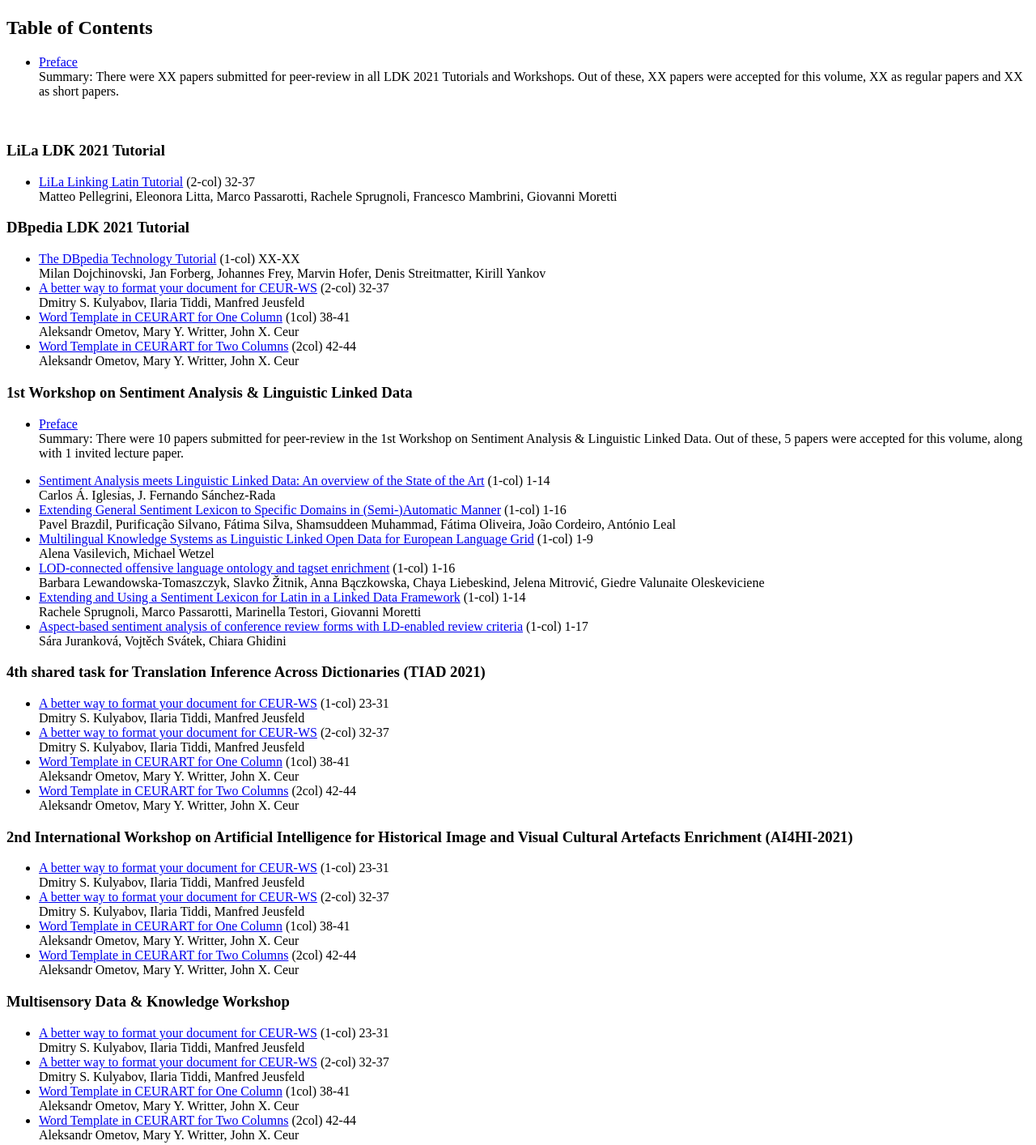
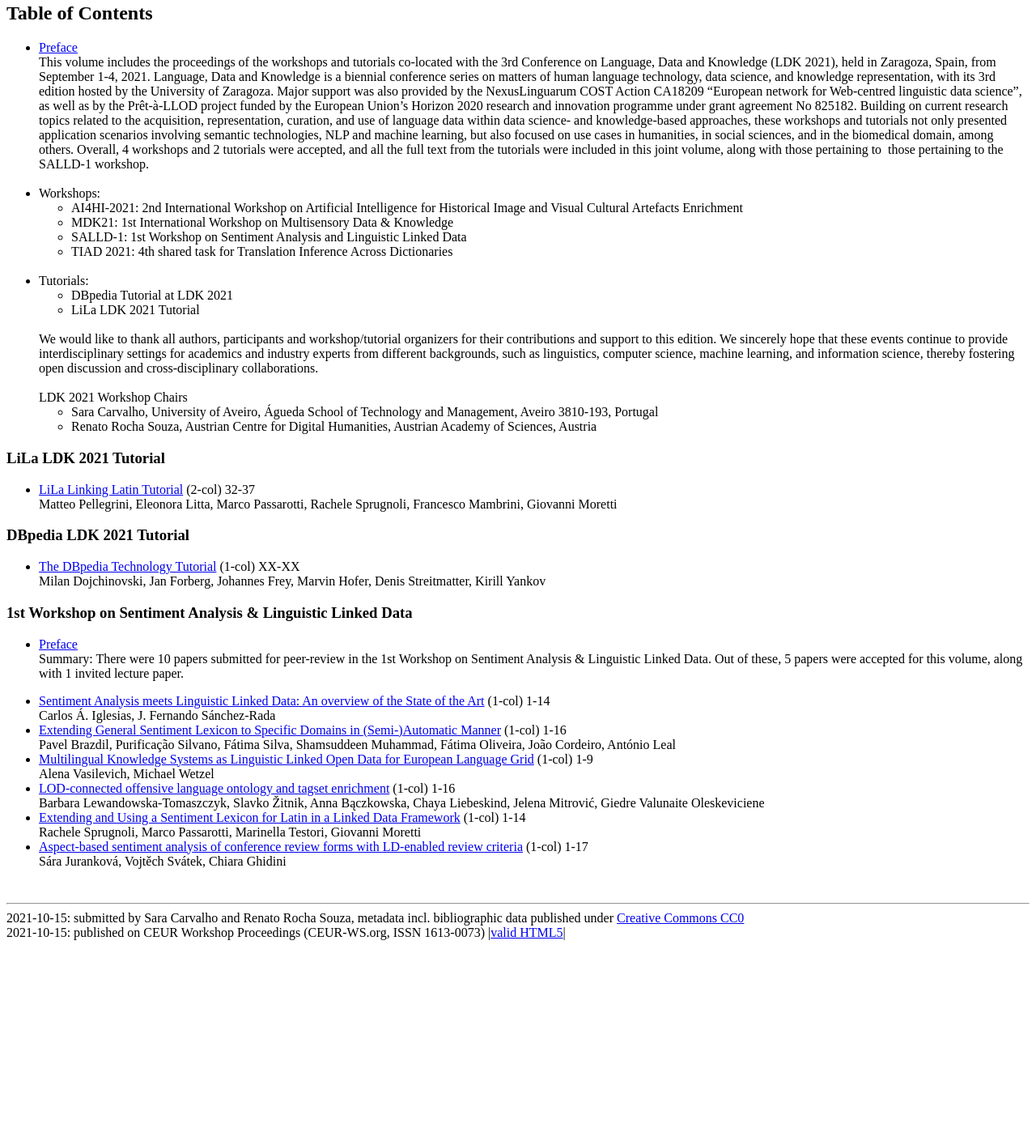
Before and after one commit to rsouza/LDK2021Workshops, a plain HTML site: page index.html in a window 1280 px wide. Shown: the part 685-2099 px from the top of the page at 81% size. After the commit the page ends 1854 px from the top, so only its background shows below. Drawn offline with Linux system fonts and the light colour scheme.

Commit message:
formatted

```diff
--- a/index.html
+++ b/index.html
@@ -1,23 +1,22 @@
 <!DOCTYPE html>
+<html lang="en"><head>
 <!-- CEURVERSION=2020-07-09 -->
-<html lang="en"><head>
+
+
 <meta http-equiv="Content-type" content="text/html; charset=UTF-8">
 <meta name="viewport" content="width=device-width, initial-scale=1.0">
-<link rel="stylesheet" type="text/css" href="CEUR-WS.org_Vol-XXX%20-%20Workshop%20on%20Publishing%20Papers%20with%20CEUR-WS%20YYYY_files/ceur-ws.css">
-<title>Language Data and Knowledge Workshops and Tutorials 2021</title>
-</head>
-<!--CEURLANG=eng -->
-<body>
-<table style="border: 0; border-spacing: 0; border-collapse: collapse; width: 95%">
+<link rel="stylesheet" type="text/css" href="CEUR-WS.org_Vol-XXX%20-%20Workshop%20on%20Publishing%20Papers%20with%20CEUR-WS%20YYYY_files/ceur-ws.css"><title>Language Data and Knowledge Workshops and Tutorials 2021</title><!--CEURLANG=eng --></head><body>
+<table style="border: 0pt none ; border-spacing: 0pt; border-collapse: collapse; width: 95%;">
 <tbody><tr>
-<td style="text-align: left; vertical-align: middle">
+<td style="text-align: left; vertical-align: middle;">
 <a href="http://ceur-ws.org/"><div id="CEURWSLOGO"></div></a>
+      <br>
 </td>
-<td style="text-align: right; vertical-align: middle">
-<div style="float:left" id="CEURCCBY"></div>
+<td style="text-align: right; vertical-align: middle;">
+<div style="float: left;" id="CEURCCBY"></div>
 <span class="CEURVOLNR">Vol-XXX</span> <br>
 <span class="CEURURN">urn:nbn:de:0074-XXX-C</span>
-<p class="unobtrusive copyright" style="text-align: justify">Copyright © 2021 for
+<p class="unobtrusive copyright" style="text-align: justify;">Copyright © 2021 for
 the individual papers by the papers' authors.
 Copyright © <span class="CEURPUBYEAR">2021</span> for the volume
 as a collection by its editors.
@@ -28,24 +27,27 @@
 </tr>
 </tbody></table>
 <hr>
-<br><br><br>
+<br><br>
 <h1><a href="http://2021.ldk-conf.org/co-located-events/"><span class="CEURVOLACRONYM">LDK 2021</span></a><br>
 <span class="CEURVOLTITLE">LDK Workshops and Tutorials 2021</span></h1>
 <br>
 <h3>
 <span class="CEURFULLTITLE">Proceedings of the Workshops and Tutorials - LDK 2021</span><br>
-<!-- co-located with <span class="CEURCOLOCATED">NONE</span> -->
+
 co-located with the Language, Data and Knowledge Conference (<span class="CEURCOLOCATED">LDK 2021</span>)<br>
 </h3>
 <h3><span class="CEURLOCTIME">Zaragoza, Spain, September 1-4, 2021</span>.</h3>
 <br>
 <b> Edited by </b>
 <p></p>
-<p></p><h3>
+<p></p>
+<h3>
   <a href="https://www.linkedin.com/in/sara-carvalho-a4360723/">
-  <span class="CEURVOLEDITOR">Sara Carvalho</span></a> *<br>
+  <span class="CEURVOLEDITOR">Sara Carvalho</span>
+  </a> *<br>
   <a href="https://www.linkedin.com/in/renato-rocha-souza-157153/">
-  <span class="CEURVOLEDITOR">Renato Rocha Souza</span> **<br>
+  <span class="CEURVOLEDITOR">Renato Rocha Souza</span>
+  </a>**<br>
 </h3>
 
 * <a href="https://www.ua.pt/en/campus">University of Aveiro</a>,
@@ -61,16 +63,70 @@
 
 <ul>
 <li id="xpreface">
-<a href="http://ceur-ws.org/Vol-XXX/xpreface.pdf">Preface</a><br>
-Summary: There were <span class="CEURSUBMITTEDPAPERS">XX</span> papers submitted for peer-review in all LDK 2021 Tutorials and Workshops. Out of these,
-<span class="CEURACCEPTEDPAPERS">XX</span> papers were accepted for this volume,
-<span class="CEURACCEPTEDREGULARPAPERS">XX</span> as regular papers and
-<span class="CEURACCEPTEDSHORTPAPERS">XX</span> as short papers.
-</li>
-</ul>
+<a href="http://ceur-ws.org/Vol-XXX/xpreface.pdf">Preface</a><br>This
+volume includes the proceedings of the workshops and tutorials
+co-located with the 3rd Conference on Language,
+Data and Knowledge (LDK 2021), held in Zaragoza, Spain, from September
+1-4, 2021. Language, Data and Knowledge is a
+biennial conference series on matters of human language technology,
+data science, and knowledge representation, with
+its 3rd edition hosted by the University of Zaragoza. Major support was
+also provided by the NexusLinguarum COST
+Action CA18209 “European network for Web-centred linguistic data
+science”, as well as by the Prêt-à-LLOD project
+funded by the European Union’s Horizon 2020 research and innovation
+programme under grant agreement No 825182.
+Building on current research topics related to the acquisition,
+representation, curation, and use of language data
+within data science- and knowledge-based approaches, these workshops
+and tutorials not only presented application
+scenarios involving semantic technologies, NLP and machine learning,
+but also focused on use cases in humanities,
+in social sciences, and in the biomedical domain, among others.
+Overall, 4 workshops and 2 tutorials were accepted, and all the full
+text from the tutorials were included in this joint volume, along with
+those pertaining to&nbsp; those pertaining to the SALLD-1 workshop.
 <br>
 
-<h3><span class="CEURSESSION">LiLa LDK 2021 Tutorial</span></h3>
+<br></li>
+<li>
+Workshops:
+<ul>
+  <li>AI4HI-2021: 2nd International Workshop on Artificial Intelligence for Historical Image and Visual Cultural Artefacts Enrichment</li>
+  <li>MDK21: 1st International Workshop on Multisensory Data &amp; Knowledge</li>
+  <li>SALLD-1: 1st Workshop on Sentiment Analysis and Linguistic Linked Data</li>
+  <li>TIAD 2021: 4th shared task for Translation Inference Across Dictionaries</li>
+</ul>
+<br></li>
+<li>
+Tutorials:
+<ul>
+  <li>DBpedia Tutorial at LDK 2021</li>
+  <li>LiLa LDK 2021 Tutorial</li>
+</ul>
+<br>We would like to thank all authors, participants and
+workshop/tutorial organizers for their contributions and support to
+this edition.
+We sincerely hope that these events continue to provide
+interdisciplinary settings for academics and industry experts from
+different
+backgrounds, such as linguistics, computer science, machine learning,
+and information science, thereby fostering open discussion and
+cross-disciplinary collaborations.
+<br>
+<br> LDK 2021 Workshop Chairs
+<br>
+    <ul>
+      <li> Sara Carvalho, University of Aveiro, Águeda School of Technology and Management, Aveiro 3810-193, Portugal
+      </li>
+      <li> Renato Rocha Souza, Austrian Centre for Digital Humanities, Austrian Academy of Sciences, Austria<br>
+
+
+      </li>
+    </ul>
+
+
+</ul><h3><span class="CEURSESSION">LiLa LDK 2021 Tutorial</span></h3>
 <ul>
 
 <li id="LDK2021_Tutorial_Paper"><a href="http://ceur-ws.org/Vol-XXX/LDK2021_Tutorial_Paper.pdf">
@@ -86,7 +142,7 @@
 
 </ul>
 
-<h3><span class="CEURSESSION">DBpedia LDK 2021 Tutorial</span></h3>
+<h3><span class="CEURSESSION">DBpedia&nbsp;LDK 2021 Tutorial</span></h3>
 
 <ul>
 <li id="DBpedia-Technology-tutorial"><a href="http://ceur-ws.org/Vol-XXX/DBpedia-Technology-tutorial.pdf">
@@ -98,53 +154,28 @@
 <span class="CEURAUTHOR">Marvin Hofer</span>,
 <span class="CEURAUTHOR">Denis Streitmatter</span>,
 <span class="CEURAUTHOR">Kirill Yankov</span>
-</li>
+</li></ul>
 
-<li id="sample-2col"><a href="http://ceur-ws.org/Vol-XXX/sample-2col.pdf">
-<span class="CEURTITLE">A better way to format your document for CEUR-WS</span></a> (2-col)
-<span class="CEURPAGES">32-37</span> <br>
-<span class="CEURAUTHOR">Dmitry S. Kulyabov</span>,
-<span class="CEURAUTHOR">Ilaria Tiddi</span>,
-<span class="CEURAUTHOR">Manfred Jeusfeld</span>
-</li>
-
-<li id=""><a href="http://ceur-ws.org/Vol-XXX/CEUR-Template-1col.pdf">
-<span class="CEURTITLE">Word Template in CEURART for One Column</span></a> (1col)
-<span class="CEURPAGES">38-41</span> <br>
-<span class="CEURAUTHOR">Aleksandr Ometov</span>,
-<span class="CEURAUTHOR">Mary Y. Writter</span>,
-<span class="CEURAUTHOR">John X. Ceur</span>
-</li>
-
-<li id=""><a href="http://ceur-ws.org/Vol-XXX/CEUR-Template-2col.pdf">
-<span class="CEURTITLE">Word Template in CEURART for Two Columns</span></a> (2col)
-<span class="CEURPAGES">42-44</span> <br>
-<span class="CEURAUTHOR">Aleksandr Ometov</span>,
-<span class="CEURAUTHOR">Mary Y. Writter</span>,
-<span class="CEURAUTHOR">John X. Ceur</span>
-</li>
-</ul>
-
-<h3><span class="CEURSESSION">1st Workshop on Sentiment Analysis & Linguistic Linked Data</span></h3>
+<h3><span class="CEURSESSION">1st Workshop on Sentiment Analysis &amp; Linguistic Linked Data</span></h3>
 
 <ul>
 <li id="salld-preface">
-  <a href="SALLD/SALLD-1 Introduction.pdf">Preface</a><br>
-  Summary: There were <span class="CEURSUBMITTEDPAPERS">10</span> papers submitted for peer-review in the 1st Workshop on Sentiment Analysis & Linguistic Linked Data. Out of these,
+  <a href="SALLD/SALLD-1%20Introduction.pdf">Preface</a><br>
+  Summary: There were <span class="CEURSUBMITTEDPAPERS">10</span> papers submitted for peer-review in the 1st Workshop on Sentiment Analysis &amp; Linguistic Linked Data. Out of these,
   <span class="CEURACCEPTEDPAPERS">5</span> papers were accepted for this volume, along with
   <span class="CEURACCEPTEDREGULARPAPERS">1</span> invited lecture paper.
 </li>
 </ul>
 
 <ul>
-<li id="salld-00"><a href="SALLD/00_Carlos Iglesias.pdf">
+<li id="salld-00"><a href="SALLD/00_Carlos%20Iglesias.pdf">
 <span class="CEURTITLE">Sentiment Analysis meets Linguistic Linked Data: An overview of the State of the Art</span></a> (1-col)
 <span class="CEURPAGES">1-14</span> <br>
 <span class="CEURAUTHOR">Carlos Á. Iglesias</span>,
 <span class="CEURAUTHOR">J. Fernando Sánchez-Rada</span>
 </li>
 
-<li id="salld-01"><a href="SALLD/01_Brazdil Pavel.pdf">
+<li id="salld-01"><a href="SALLD/01_Brazdil%20Pavel.pdf">
 <span class="CEURTITLE">Extending General Sentiment Lexicon to Specific Domains in (Semi-)Automatic Manner</span></a> (1-col)
 <span class="CEURPAGES">1-16</span> <br>
 <span class="CEURAUTHOR">Pavel Brazdil</span>,
@@ -156,14 +187,14 @@
 <span class="CEURAUTHOR">António Leal</span>
 </li>
 
-<li id="salld-02"><a href="SALLD/02_Alena Vasilevich.pdf">
+<li id="salld-02"><a href="SALLD/02_Alena%20Vasilevich.pdf">
   <span class="CEURTITLE">Multilingual Knowledge Systems as Linguistic Linked Open Data for European Language Grid</span></a> (1-col)
   <span class="CEURPAGES">1-9</span> <br>
   <span class="CEURAUTHOR">Alena Vasilevich</span>,
   <span class="CEURAUTHOR">Michael Wetzel</span>
 </li>
 
-<li id="salld-03"><a href="SALLD/03_Barbara Lewandowska.pdf">
+<li id="salld-03"><a href="SALLD/03_Barbara%20Lewandowska.pdf">
   <span class="CEURTITLE">LOD-connected offensive language ontology and tagset enrichment</span></a> (1-col)
   <span class="CEURPAGES">1-16</span> <br>
   <span class="CEURAUTHOR">Barbara Lewandowska-Tomaszczyk</span>,
@@ -174,7 +205,7 @@
   <span class="CEURAUTHOR">Giedre Valunaite Oleskeviciene</span>
 </li>
 
-<li id="salld-04"><a href="SALLD/04_Rachele Sprugnoli.pdf">
+<li id="salld-04"><a href="SALLD/04_Rachele%20Sprugnoli.pdf">
   <span class="CEURTITLE">Extending and Using a Sentiment Lexicon for Latin in a Linked Data Framework</span></a> (1-col)
   <span class="CEURPAGES">1-14</span> <br>
   <span class="CEURAUTHOR">Rachele Sprugnoli</span>,
@@ -183,7 +214,7 @@
   <span class="CEURAUTHOR">Giovanni Moretti</span>
 </li>
 
-<li id="salld-05"><a href="SALLD/05_Sara Jurankova.pdf">
+<li id="salld-05"><a href="SALLD/05_Sara%20Jurankova.pdf">
   <span class="CEURTITLE">Aspect-based sentiment analysis of conference review forms with LD-enabled review criteria</span></a> (1-col)
   <span class="CEURPAGES">1-17</span> <br>
   <span class="CEURAUTHOR">Sára Juranková</span>,
@@ -191,113 +222,7 @@
   <span class="CEURAUTHOR">Chiara Ghidini</span>
 </li>
 
-</ul>
-
-<h3><span class="CEURSESSION">4th shared task for Translation Inference Across Dictionaries (TIAD 2021)</span></h3>
-<ul>
-<li id="sample-1col"><a href="http://ceur-ws.org/Vol-XXX/sample-1col.pdf">
-<span class="CEURTITLE">A better way to format your document for CEUR-WS</span></a> (1-col)
-<span class="CEURPAGES">23-31</span> <br>
-<span class="CEURAUTHOR">Dmitry S. Kulyabov</span>,
-<span class="CEURAUTHOR">Ilaria Tiddi</span>,
-<span class="CEURAUTHOR">Manfred Jeusfeld</span>
-</li>
-
-<li id="sample-2col"><a href="http://ceur-ws.org/Vol-XXX/sample-2col.pdf">
-<span class="CEURTITLE">A better way to format your document for CEUR-WS</span></a> (2-col)
-<span class="CEURPAGES">32-37</span> <br>
-<span class="CEURAUTHOR">Dmitry S. Kulyabov</span>,
-<span class="CEURAUTHOR">Ilaria Tiddi</span>,
-<span class="CEURAUTHOR">Manfred Jeusfeld</span>
-</li>
-
-<li id=""><a href="http://ceur-ws.org/Vol-XXX/CEUR-Template-1col.pdf">
-<span class="CEURTITLE">Word Template in CEURART for One Column</span></a> (1col)
-<span class="CEURPAGES">38-41</span> <br>
-<span class="CEURAUTHOR">Aleksandr Ometov</span>,
-<span class="CEURAUTHOR">Mary Y. Writter</span>,
-<span class="CEURAUTHOR">John X. Ceur</span>
-</li>
-
-<li id=""><a href="http://ceur-ws.org/Vol-XXX/CEUR-Template-2col.pdf">
-<span class="CEURTITLE">Word Template in CEURART for Two Columns</span></a> (2col)
-<span class="CEURPAGES">42-44</span> <br>
-<span class="CEURAUTHOR">Aleksandr Ometov</span>,
-<span class="CEURAUTHOR">Mary Y. Writter</span>,
-<span class="CEURAUTHOR">John X. Ceur</span>
-</li>
-</ul>
-
-<h3><span class="CEURSESSION">2nd International Workshop on Artificial Intelligence for Historical Image and Visual Cultural Artefacts Enrichment (AI4HI-2021)</span></h3>
-<ul>
-<li id="sample-1col"><a href="http://ceur-ws.org/Vol-XXX/sample-1col.pdf">
-<span class="CEURTITLE">A better way to format your document for CEUR-WS</span></a> (1-col)
-<span class="CEURPAGES">23-31</span> <br>
-<span class="CEURAUTHOR">Dmitry S. Kulyabov</span>,
-<span class="CEURAUTHOR">Ilaria Tiddi</span>,
-<span class="CEURAUTHOR">Manfred Jeusfeld</span>
-</li>
-
-<li id="sample-2col"><a href="http://ceur-ws.org/Vol-XXX/sample-2col.pdf">
-<span class="CEURTITLE">A better way to format your document for CEUR-WS</span></a> (2-col)
-<span class="CEURPAGES">32-37</span> <br>
-<span class="CEURAUTHOR">Dmitry S. Kulyabov</span>,
-<span class="CEURAUTHOR">Ilaria Tiddi</span>,
-<span class="CEURAUTHOR">Manfred Jeusfeld</span>
-</li>
-
-<li id=""><a href="http://ceur-ws.org/Vol-XXX/CEUR-Template-1col.pdf">
-<span class="CEURTITLE">Word Template in CEURART for One Column</span></a> (1col)
-<span class="CEURPAGES">38-41</span> <br>
-<span class="CEURAUTHOR">Aleksandr Ometov</span>,
-<span class="CEURAUTHOR">Mary Y. Writter</span>,
-<span class="CEURAUTHOR">John X. Ceur</span>
-</li>
-
-<li id=""><a href="http://ceur-ws.org/Vol-XXX/CEUR-Template-2col.pdf">
-<span class="CEURTITLE">Word Template in CEURART for Two Columns</span></a> (2col)
-<span class="CEURPAGES">42-44</span> <br>
-<span class="CEURAUTHOR">Aleksandr Ometov</span>,
-<span class="CEURAUTHOR">Mary Y. Writter</span>,
-<span class="CEURAUTHOR">John X. Ceur</span>
-</li>
-</ul>
-
-<h3><span class="CEURSESSION">Multisensory Data & Knowledge Workshop</span></h3>
-<ul>
-<li id="sample-1col"><a href="http://ceur-ws.org/Vol-XXX/sample-1col.pdf">
-<span class="CEURTITLE">A better way to format your document for CEUR-WS</span></a> (1-col)
-<span class="CEURPAGES">23-31</span> <br>
-<span class="CEURAUTHOR">Dmitry S. Kulyabov</span>,
-<span class="CEURAUTHOR">Ilaria Tiddi</span>,
-<span class="CEURAUTHOR">Manfred Jeusfeld</span>
-</li>
-
-<li id="sample-2col"><a href="http://ceur-ws.org/Vol-XXX/sample-2col.pdf">
-<span class="CEURTITLE">A better way to format your document for CEUR-WS</span></a> (2-col)
-<span class="CEURPAGES">32-37</span> <br>
-<span class="CEURAUTHOR">Dmitry S. Kulyabov</span>,
-<span class="CEURAUTHOR">Ilaria Tiddi</span>,
-<span class="CEURAUTHOR">Manfred Jeusfeld</span>
-</li>
-
-<li id=""><a href="http://ceur-ws.org/Vol-XXX/CEUR-Template-1col.pdf">
-<span class="CEURTITLE">Word Template in CEURART for One Column</span></a> (1col)
-<span class="CEURPAGES">38-41</span> <br>
-<span class="CEURAUTHOR">Aleksandr Ometov</span>,
-<span class="CEURAUTHOR">Mary Y. Writter</span>,
-<span class="CEURAUTHOR">John X. Ceur</span>
-</li>
-
-<li id=""><a href="http://ceur-ws.org/Vol-XXX/CEUR-Template-2col.pdf">
-<span class="CEURTITLE">Word Template in CEURART for Two Columns</span></a> (2col)
-<span class="CEURPAGES">42-44</span> <br>
-<span class="CEURAUTHOR">Aleksandr Ometov</span>,
-<span class="CEURAUTHOR">Mary Y. Writter</span>,
-<span class="CEURAUTHOR">John X. Ceur</span>
-</li>
-</ul>
-
+</ul><br>
 </div>
 <hr>
 <span class="unobtrusive">
@@ -307,5 +232,4 @@
 	|<a href="https://validator.w3.org/nu/?doc=http%3A%2F%2Fceur-ws.org%2FVol-XXX%2F">valid HTML5</a>|
 </span>
 <!---->
-</body>
-</html>
+</body></html>
```
